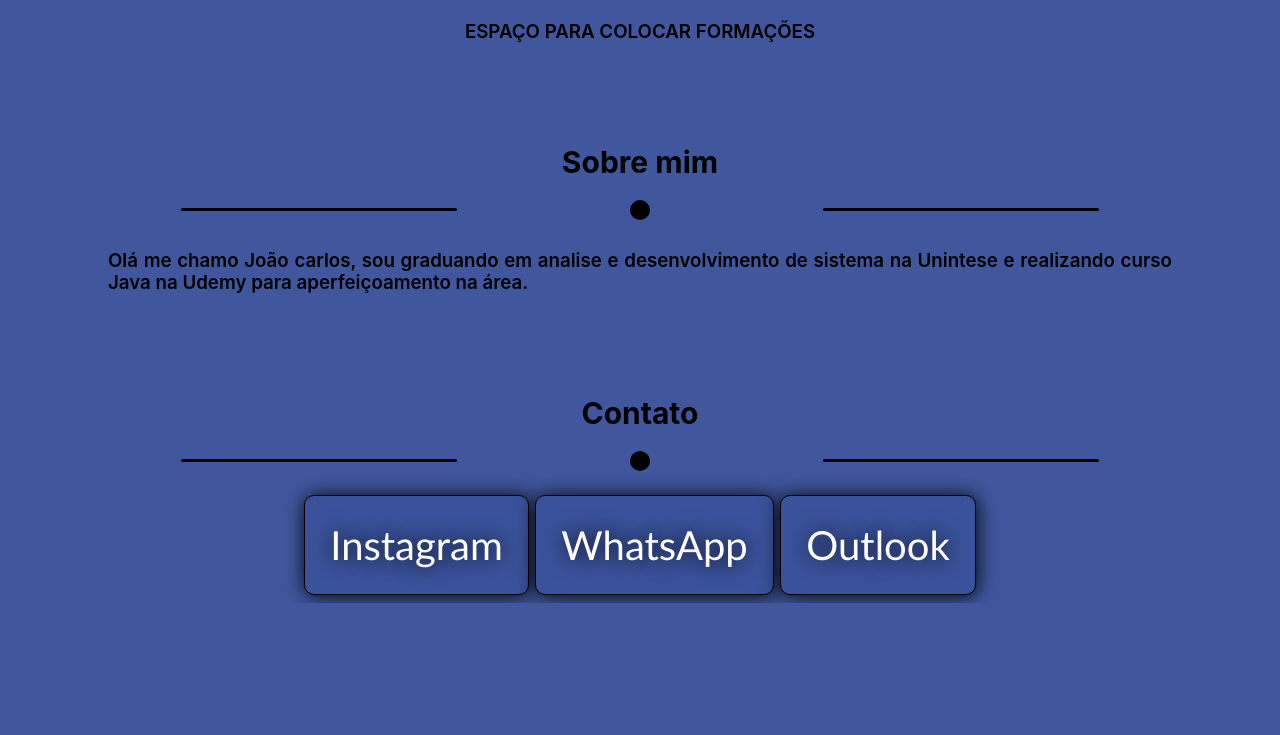
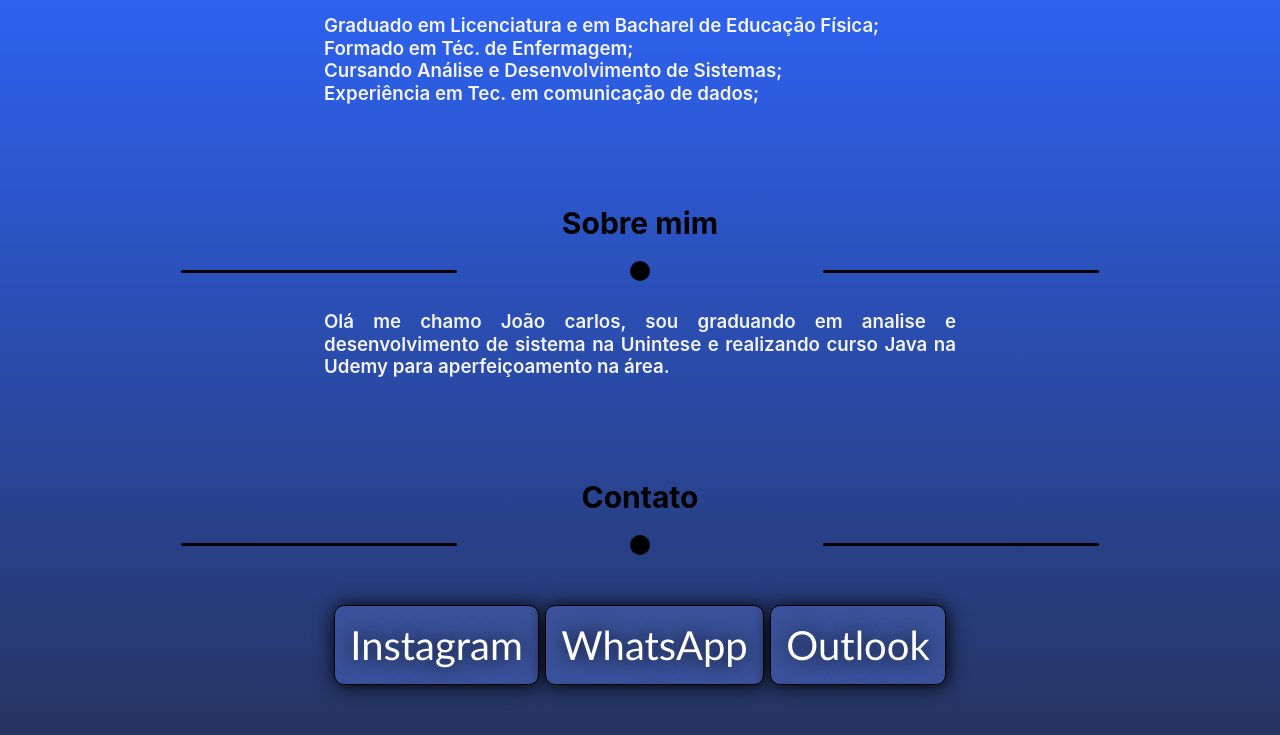
Before and after one commit to jcjcgomes/Escola-de-programadores-, a plain HTML site: page index.html in a window 1280 px wide. Shown: the part 716-1451 px from the top of the page. Before the commit the page ends 1319 px from the top, so only its background shows below. Drawn offline with Linux system fonts and the light colour scheme.

Commit message:
css final

```diff
--- a/index.html
+++ b/index.html
@@ -25,8 +25,8 @@
                 <li style="float:left"><img class="logo" width="40px" heigth="40px" src="img/teste_dev.jpg"
                         alt="imagem que contem linhas de códigos"></li>
                 <li style="float:left"><a class="nametop" href="#page-top">João Carlos</a></li>
+                <li><a class="butonsobremim" href="#sobremim">Sobre Mim</a></li>
                 <li><a class="butoncontato" href="#contato">Contato</a></li>
-                <li><a class="butonsobremim" href="#sobremim">Sobre Mim</a></li>
                 <li><a class="butoncurriculo" href="#curriculo">Curriculo</a></li>
             </ul>
         </div>
@@ -42,7 +42,7 @@
             <div class="circle-custom"></div>
             <div class="line-custom"></div>
         </div>
-        <h2 class="cargo">Análise e Desenvolvimento de Sistemas</h2>
+        <h2 class="cargo">Graduando em Análise e Desenvolvimento de Sistemas</h2>
         <div id="curriculo" class="containerCurriculo">
             <h2 class="namecurriculo">Currículo</h2>
             <div class="dividerCustom">
@@ -50,12 +50,19 @@
                 <div class="circle-custom"></div>
                 <div class="line-custom"></div>
             </div>
-            <h3>ESPAÇO PARA COLOCAR FORMAÇÕES</h3>
+            <div class="textcurriculo">
+                <h3>
+                    Graduado em Licenciatura e em Bacharel de Educação Física;<br/>
+                    Formado em Téc. de Enfermagem;<br/>
+                    Cursando Análise e Desenvolvimento de Sistemas;<br/>
+                    Experiência em Tec. em comunicação de dados;
+                </h3>
+            </div>
         </div>
     </section>
 
     <section>
-        <div class="sobreMim" id="sobremim" class="containerSobreMim">
+        <div  id="sobremim" class="containerSobreMim">
             <h2 class="namesobre">Sobre mim</h2>
             <div class="dividerCustom">
                 <div class="line-custom"></div>
--- a/styles.css
+++ b/styles.css
@@ -5,7 +5,7 @@
 }
 
 body {
-  background-color: #40579e;
+  background-image: linear-gradient( #4493d7, #2d61ee, #263461 );
 }
 
 ul {
@@ -86,7 +86,7 @@ h1, .h1 {
 }
 
 .cargo {
-  font-size: 30px;
+  font-size: 25px;
   font-weight: 500;
 }
 
@@ -96,14 +96,18 @@ h1, .h1 {
   font-size: 30px;
 }
 
-.sobreMim {
-  text-align: center;
+.textcurriculo{
+  text-align: left;
+  margin-left: 25%;
+  margin-right: 25%;
+  color:#f3f3f3
 }
 
 .namesobre {
   margin-top: 100px;
   font-weight: 700;
   font-size: 30px;
+  text-align: center;
 }
 
 .textsobre {
@@ -111,6 +115,9 @@ h1, .h1 {
   margin-right: 100px;
   margin-top: 30px;
   text-align: justify;
+  margin-left: 25%;
+  margin-right: 25%;
+  color:#f3f3f3
 }
 
 .contato {
@@ -124,12 +131,12 @@ h1, .h1 {
 }
 
 .linkcontato {
-    font-family: system-ui, -apple-system, BlinkMacSystemFont, 'Segoe UI', Roboto, Oxygen, Ubuntu, Cantarell, 'Open Sans', 'Helvetica Neue', sans-serif;
+  font-family: system-ui, -apple-system, BlinkMacSystemFont, 'Segoe UI', Roboto, Oxygen, Ubuntu, Cantarell, 'Open Sans', 'Helvetica Neue', sans-serif;
   font-weight: 700;
   font-size: 25px;
   align-items: center;
   text-align: center;
-
+  margin: 50px;
 }
 
 .insta {
@@ -140,7 +147,7 @@ h1, .h1 {
   font-family: Trebuchet MS;
   font-size: 40px;
   font-weight: 100;
-  padding: 25px;
+  padding: 15px;
   background-color: #3A529B;
   -webkit-box-shadow: 1px 1px 20px 0 #000000;
   -moz-box-shadow: 1px 1px 20px 0 #000000;
@@ -170,7 +177,7 @@ h1, .h1 {
   font-family: Trebuchet MS;
   font-size: 40px;
   font-weight: 100;
-  padding: 25px;
+  padding: 15px;
   background-color: #3A529B;
   -webkit-box-shadow: 1px 1px 20px 0 #000000;
   -moz-box-shadow: 1px 1px 20px 0 #000000;
@@ -192,10 +199,6 @@ h1, .h1 {
   text-decoration: none;
 }
 
-.linkWhats {
-  width: 75px;
-  margin-top: 20px;
-}
 
 .email {
   -webkit-border-radius: 10px;
@@ -205,7 +208,7 @@ h1, .h1 {
   font-family: Trebuchet MS;
   font-size: 40px;
   font-weight: 100;
-  padding: 25px;
+  padding: 15px;
   background-color: #3A529B;
   -webkit-box-shadow: 1px 1px 20px 0 #000000;
   -moz-box-shadow: 1px 1px 20px 0 #000000;
@@ -225,10 +228,6 @@ h1, .h1 {
   -moz-border-radius: 10px;
   border-radius: 10px;
   text-decoration: none;
-}
-
-.qrcode{
-  text-align: center;
 }
 
 .dividerCustom {
```
